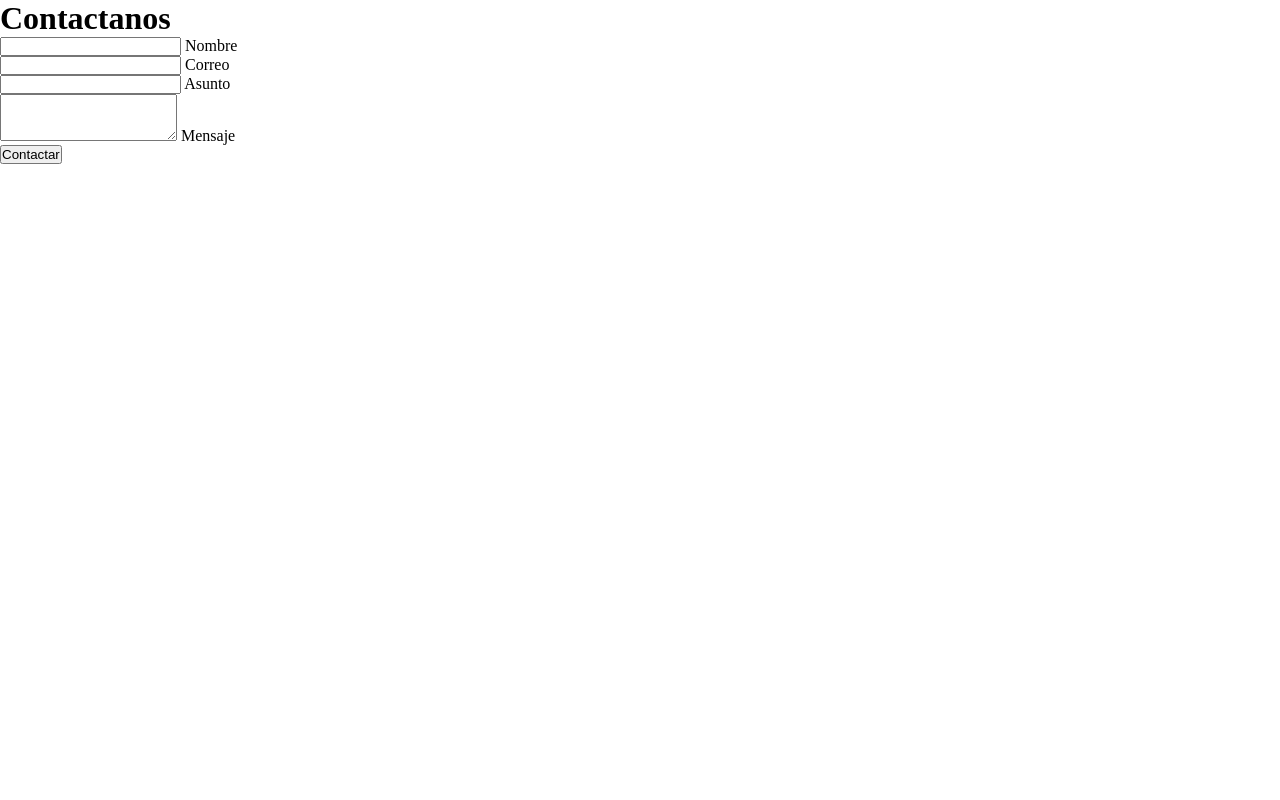
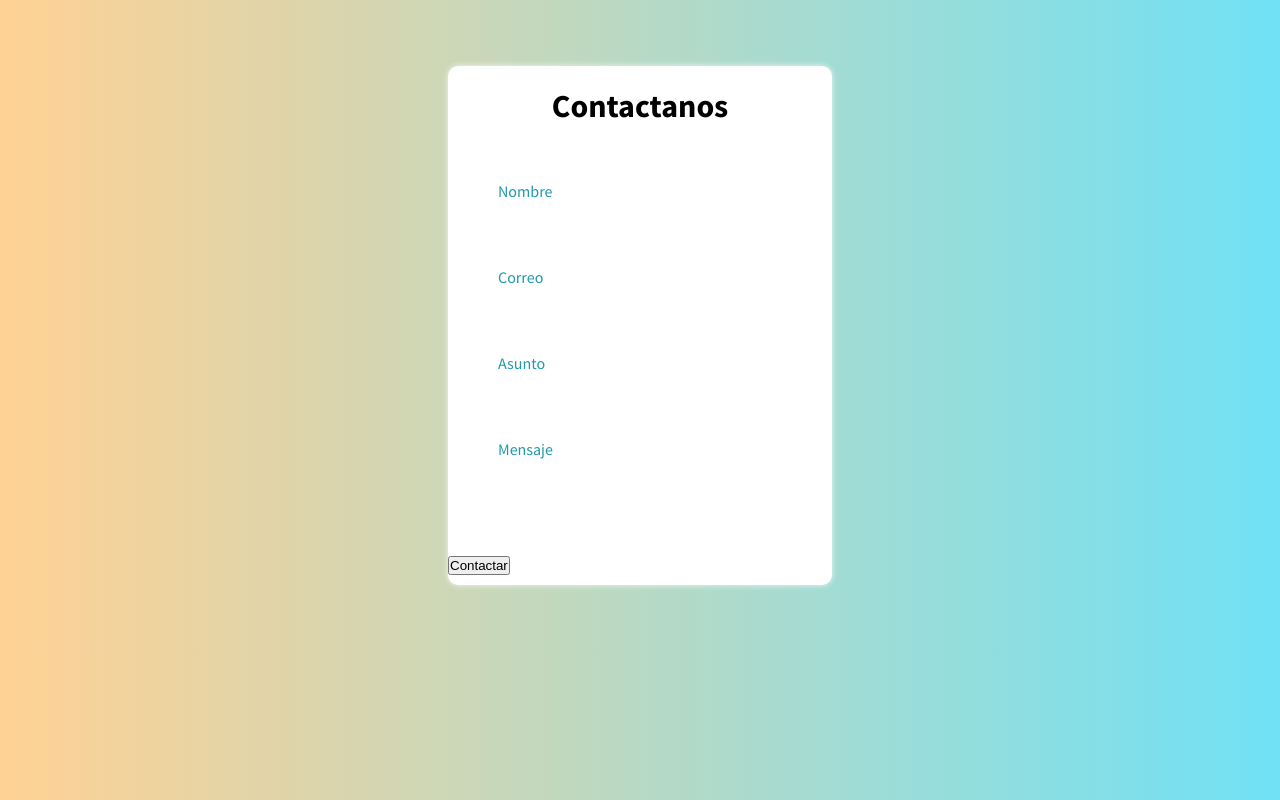
Before and after one commit to devisag/TpGrupal, a plain HTML site: page pages/contact.html in a window 1280 px wide. Drawn offline with Linux system fonts and the light colour scheme.

Commit message:
assets/styles.css

```diff
--- a/assets/styles.css
+++ b/assets/styles.css
@@ -1,7 +1,105 @@
 /* Hay que agregar una tipografía */
+:root{
+   --colorTextos: #2198ad;
+}
+*, ::before,
+   ::after{
+      margin: 0;
+      padding: 0;
+      box-sizing: border-box;
+}
+body{
+      /* fallback for old browsers */
+      background: #70e1f5;
+      /* Chrome 10-25, Safari 5.1-6 */
+      background: -webkit-linear-gradient(to right, #ffd194, #70e1f5);
+      /* W3C, IE 10+/ Edge, Firefox 16+, Chrome 26+, Opera 12+, Safari 7+ */
+      background: linear-gradient(to right, #ffd194, #70e1f5);
+      font-family: 'Source Sans Pro', sans-serif;
+      width: 100%;
+      height: 650px;
+      display: flex;
+      justify-content: center;
+      align-items: center;
+}
+ h1{
+   text-align: center;
+   margin: 10px 0;
+   font-weight: 700;
+}
 
-*{
-   box-sizing: border-box;
-   margin: 0;
-   padding: 0;
+form{
+   background-color: #fff;
+   width: 30%;
+   padding: 10px 0;
+   border-radius: 10px;
+   box-shadow: 0 0 6px 0 rgba(255, 255, 255, 0.8);
 }
+
+.form{
+   width: 100%;
+   margin: auto;
+}
+
+form .grupo{
+   position: relative;
+   margin: 45px;
+}
+
+input,
+textarea{
+   background: none;
+   color: #c6c6c6;
+   font-size: 18px;
+   padding: 10px 10px 10px 5px;
+   display: block;
+   width: 100%;
+   border: none;
+   border-bottom: 80px, solid var(--colorTextos);
+   resize: none;
+}
+
+input:focus, textarea:focus{
+   outline: none;
+   color: rgb(74, 162, 182);
+}
+input:focus~label,
+input:valid~label,
+textarea:focus~label,
+textarea:valid~label{
+   position: absolute;
+   top: -14px;
+   font-size: 12px;
+   color: #44c4db;
+}
+label{
+   color: var(--colorTextos);
+   font-size: 16px;
+   position: absolute;
+   left: 5px;
+   top: 10px;
+   transition: 0.6s, ease all;
+   pointer-events: none;
+}
+
+input:focus~.barra::before,
+textarea:focus~.barra::before{
+   width: 100%;
+}
+
+.barra{
+   position: relative;
+   display: block;
+   width: 100%;
+}
+
+.barra::before{
+   content: '';
+   height: 2px;
+   width: 0%;
+   bottom: 0;
+   position: absolute;
+   background: linear-gradient(to right, #ffd194, #70e1f5);
+   transition: 0.3s ease all ;
+   left: 0%
+}
```
Also changed, not shown: index.html (+26 -0 lines), 1 other file.
